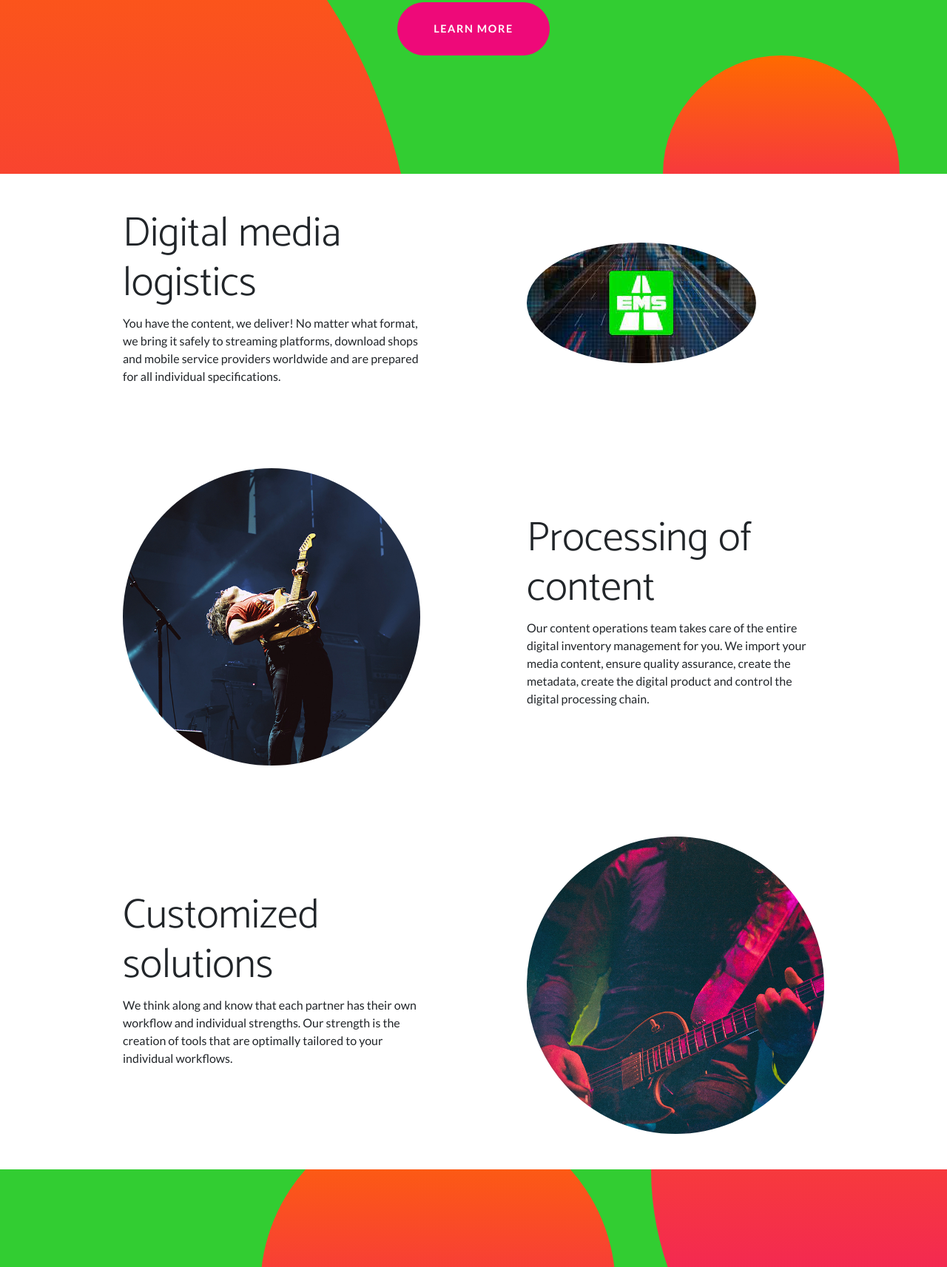
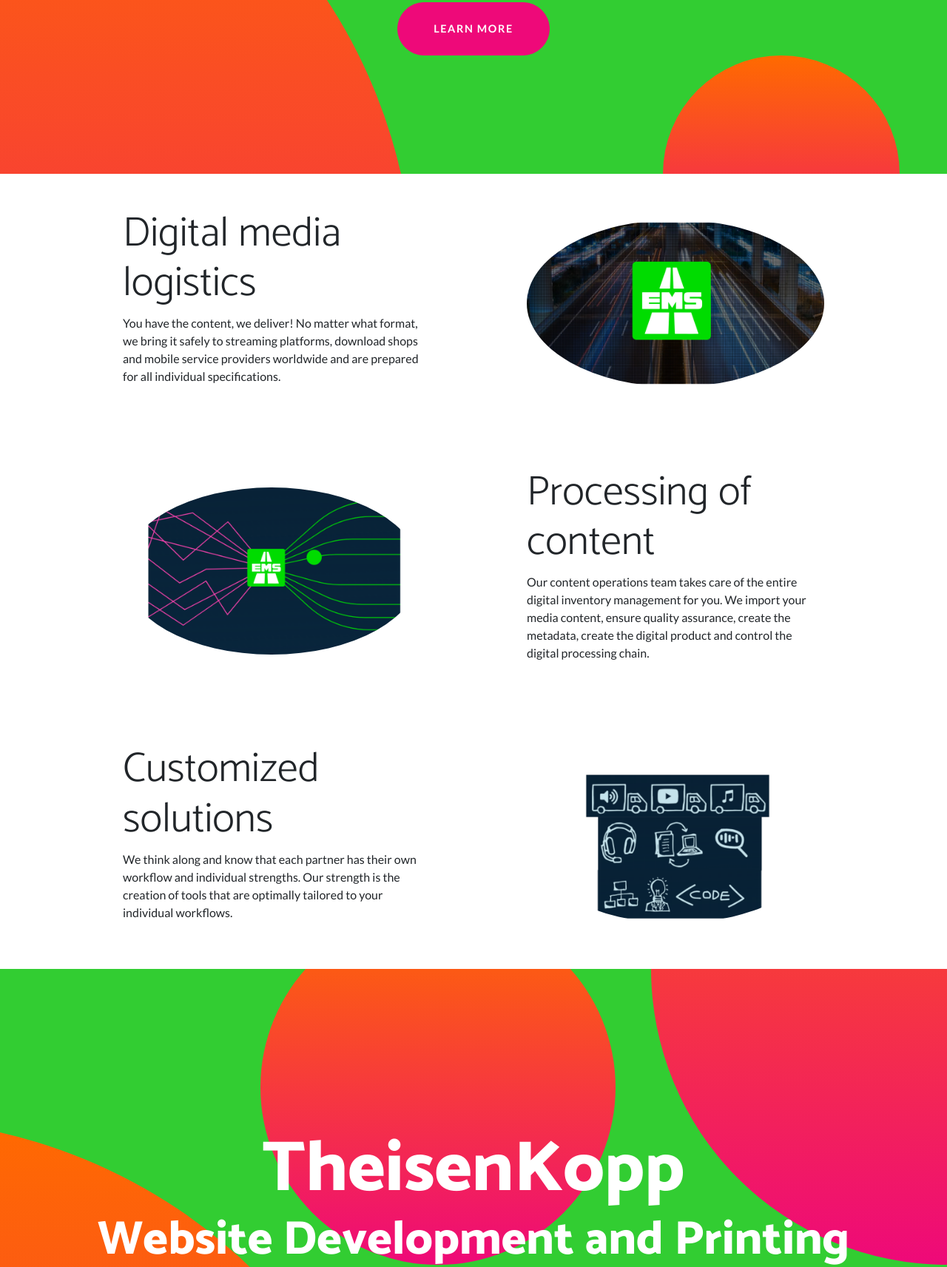
Before and after one commit to marx-ti/praesentation, a website: page index.html in a window 1280 px wide. Shown: the part 452-2165 px from the top of the page at 74% size. Drawn offline with nearby package versions, Linux system fonts and the light colour scheme.

Commit message:
coole bilder

```diff
--- a/index.html
+++ b/index.html
@@ -42,7 +42,7 @@
             <div class="container px-5">
                 <div class="row gx-5 align-items-center">
                     <div class="col-lg-6 order-lg-2">
-                        <div class="p-5"><img class="img-fluid rounded-circle" src="assets/img/Download.jpeg" alt="..." /></div>
+                        <div class="p-5"><img class="img-fluid rounded-circle" src="assets/img/ems1.jpg" alt="..." /></div>
                     </div>
                     <div class="col-lg-6 order-lg-1">
                         <div class="p-5">
@@ -58,7 +58,7 @@
             <div class="container px-5">
                 <div class="row gx-5 align-items-center">
                     <div class="col-lg-6">
-                        <div class="p-5"><img class="img-fluid rounded-circle" src="assets/img/02.jpg" alt="..." /></div>
+                        <div class="p-5"><img class="img-fluid rounded-circle" src="assets/img/ems2.png" alt="..." /></div>
                     </div>
                     <div class="col-lg-6">
                         <div class="p-5">
@@ -74,7 +74,7 @@
             <div class="container px-5">
                 <div class="row gx-5 align-items-center">
                     <div class="col-lg-6 order-lg-2">
-                        <div class="p-5"><img class="img-fluid rounded-circle" src="assets/img/03.jpg" alt="..." /></div>
+                        <div class="p-5"><img class="img-fluid rounded-circle" src="assets/img/ems3.png" alt="..." /></div>
                     </div>
                     <div class="col-lg-6 order-lg-1">
                         <div class="p-5">
@@ -119,7 +119,7 @@
             <div class="container px-5">
                 <div class="row gx-5 align-items-center">
                     <div class="col-lg-6">
-                        <div class="p-5"><img class="img-fluid rounded-circle" src="assets/img/02.jpg" alt="..." /></div>
+                        <div class="p-5"><img class="img-fluid rounded-circle" src="assets/img/theissen2.jpg" alt="..." /></div>
                     </div>
                     <div class="col-lg-6">
                         <div class="p-5">
@@ -135,7 +135,7 @@
             <div class="container px-5">
                 <div class="row gx-5 align-items-center">
                     <div class="col-lg-6 order-lg-2">
-                        <div class="p-5"><img class="img-fluid rounded-circle" src="assets/img/03.jpg" alt="..." /></div>
+                        <div class="p-5"><img class="img-fluid rounded-circle" src="assets/img/theissen3.jpg" alt="..." /></div>
                     </div>
                     <div class="col-lg-6 order-lg-1">
                         <div class="p-5">
```
Also changed, not shown: assets/img/Download.jpeg (deleted), assets/img/ems1.jpg (added), assets/img/ems2.png (added), assets/img/ems3.png (added), assets/img/theissen2.jpg (added), assets/img/theissen3.jpg (added).
